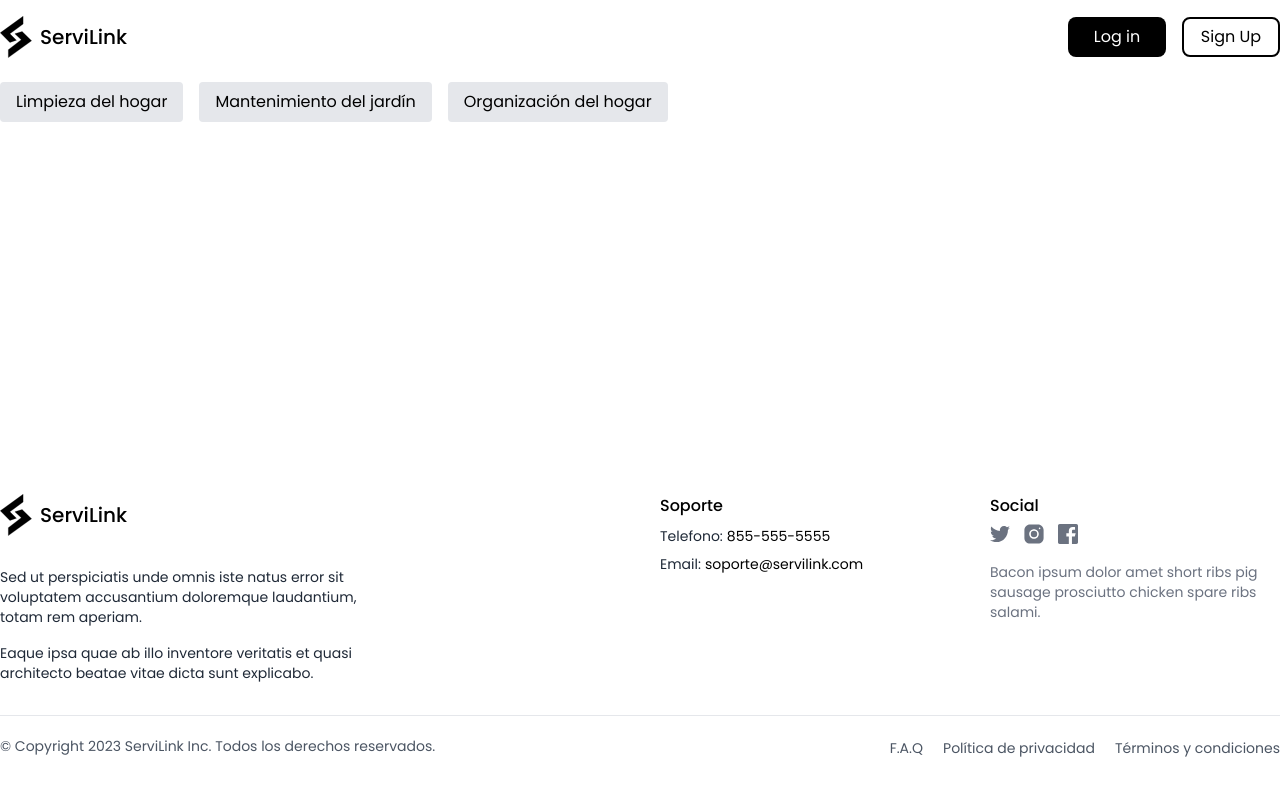
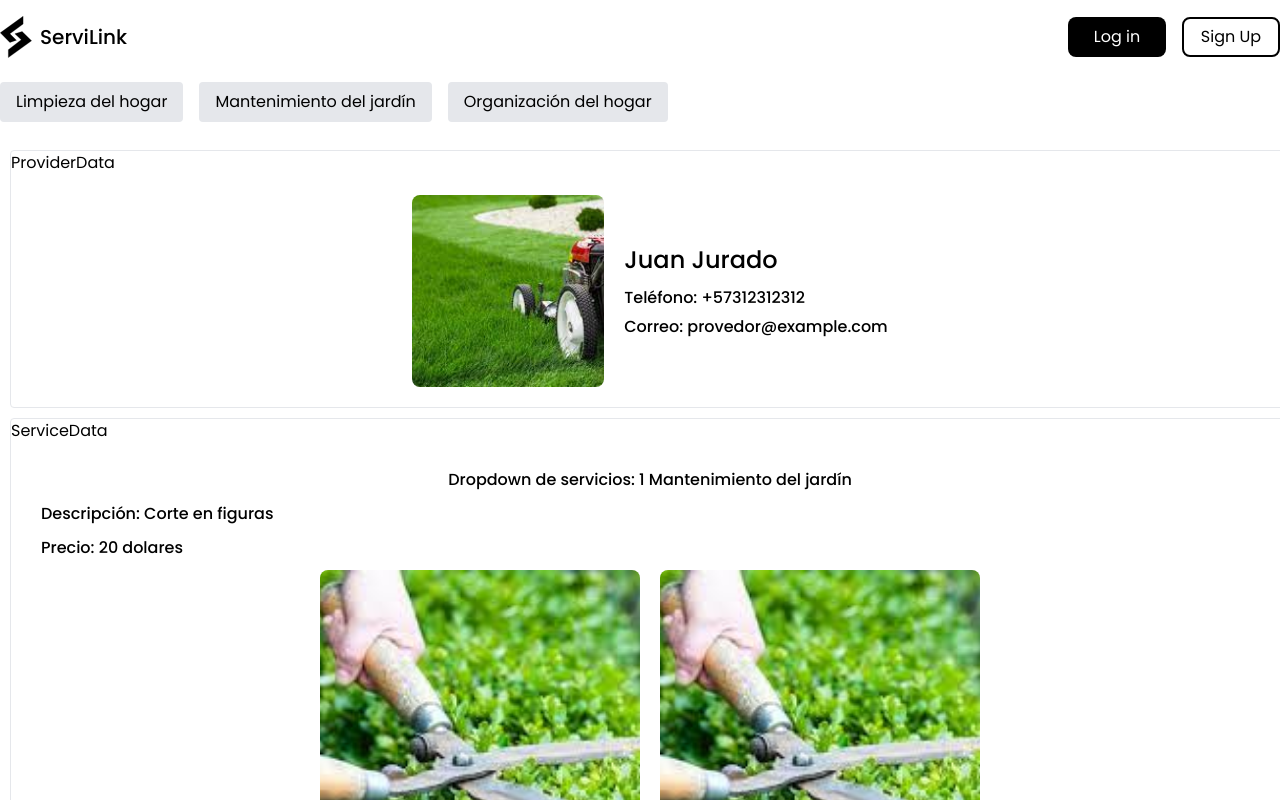
Before and after one commit to No-Country/c15-38-n-java-react, a React (Vite) app in the folder frontend/: page /service in a window 1280 px wide. Shown: the top 800 px of the page. Built offline with nearby package versions, Linux system fonts and the light colour scheme.

Commit message:
Solution for route Service

```diff
--- a/frontend/src/App.jsx
+++ b/frontend/src/App.jsx
@@ -40,10 +40,10 @@ function App() {
               element={<SignUp />}
             />
             <Route
-
               path="/service"
               element={<Service />}
-
+            />
+            <Route
               path="/providerDashboard"
               element={<ProviderDashboard />}
             />
--- a/frontend/src/components/ProviderDataCard.jsx
+++ b/frontend/src/components/ProviderDataCard.jsx
@@ -1,7 +1,7 @@
 import PropTypes from "prop-types";
 
 const ProviderDataCard = ({ name, contact, email, image }) => (
-  <div className="w-full flex flex-wrap items-center p-[10px]">
+  <div className="w-full flex flex-wrap items-center justify-center p-[10px]">
 
     <img
       className="rounded-lg object-cover w-48 h-48 mx-[10px] my-[10px]"
--- a/frontend/src/pages/Service.jsx
+++ b/frontend/src/pages/Service.jsx
@@ -20,9 +20,9 @@ const ServiceData = {
 export default function Service() {
 
   return (
-    <section className="flex flex-col items-center">
+    <section className="mt-[150px] lg:max-w-[59rem] px-4 md:px-10 lg:px-0 xl:max-w-[80rem] 2xl:max-w-[90rem] mx-auto mb-16">
 
-      <div className="border rounded m-[10px]">
+      <div className="w-full border rounded m-[10px]">
         <h2>ProviderData</h2>
         <ProviderDataCard
           name={ProviderData.name}
```
